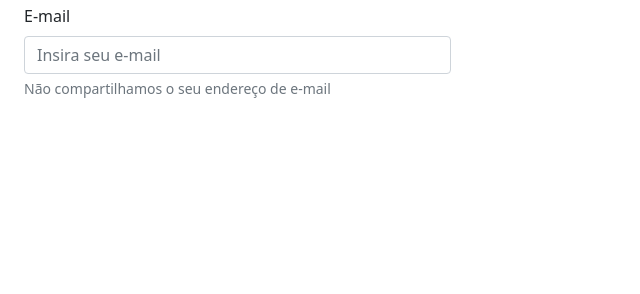
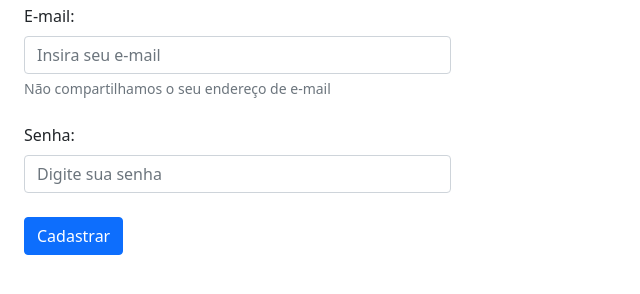
Before and after one commit to jonathasVeiga/Bootstrap, a plain HTML site: page 7_FORMULÁRIO/1_aula/index.html in a window 1280 px wide. Shown: the part 66-360 px from the top of the page, without its empty margins (0-640 px from the left). Drawn offline with nearby package versions, Linux system fonts and the light colour scheme.

Commit message:
button cadastrar

```diff
--- a/7_FORMULÁRIO/1_aula/index.html
+++ b/7_FORMULÁRIO/1_aula/index.html
@@ -19,7 +19,7 @@
 
         <!--md = Margin-bottom-->
         <div class="mb-4">
-            <label for="email" class="form-label">E-mail</label>
+            <label for="email" class="form-label">E-mail:</label>
 
             <!--aria-describedby="emailHelp" é apenas pra por uma menssagem em baixo (não usado frequentemente)-->
             <input type="email" class="form-control" id="email" name="email" aria-describedby="emailHelp" placeholder="Insira seu e-mail">
@@ -27,8 +27,16 @@
             <div id="emailHelp" class="form-text">Não compartilhamos o seu endereço de e-mail</div>
         </div>
 
-        <div class="md-4">
+        <div class="mb-4">
+            <label for="password" class="form-label">Senha:</label>
+            <input type="password" name="password" id="password" class="form-control" placeholder="Digite sua senha">
+        </div>
+        <div class="mb-4">
+            <!--O input não deixa colocar icones dentro do botão, então:-->
+            <!--input type="submit" value="Cadastrar" class="btn btn-primary"-->
 
+            <!--Colocamos um botão com type="submit"-->
+            <button type="submit" class="btn btn-primary">Cadastrar</button>
         </div>
     </div>
 </body>
```
